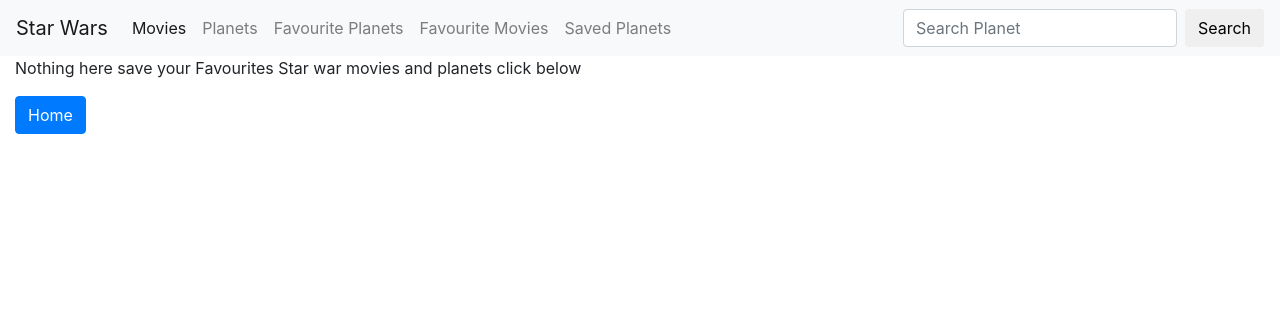
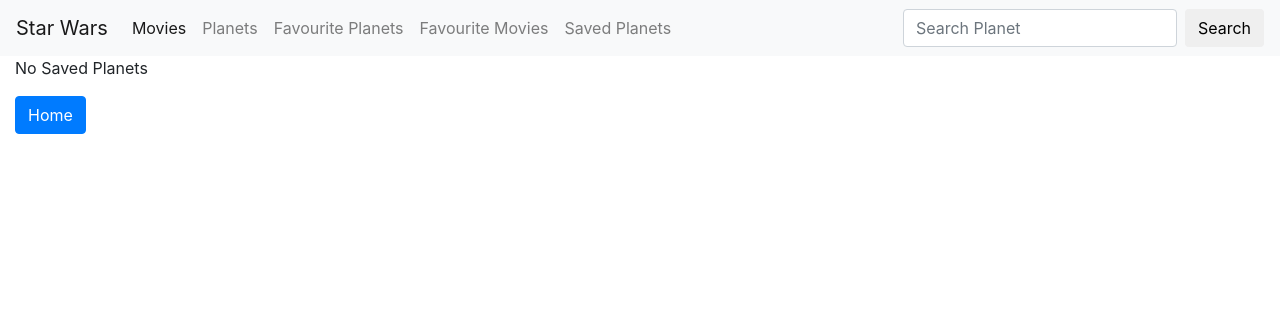
Before and after one commit to bhaveshAn/starwars-favourites-app, a Django app: page /saved/planets in a window 1280 px wide. Shown: the top 316 px of the page. Run offline with Django 3.2, Linux system fonts and the light colour scheme; some libraries are stand-ins or nearby versions.

Commit message:
Adds basic app

```diff
--- a/favourite/templates/favourite/favourited.html
+++ b/favourite/templates/favourite/favourited.html
@@ -3,7 +3,7 @@
 {% block content %}
 {% csrf_token %}
     {%if favourited == None%}
-    <p>Nothing here save your Favourites Star war movies and planets click below</p>
+    <p>No Favourited Movies or Planets</p>
     <a href="/" class="btn btn-primary">Home</a>
  {% endif %}
     <div class="row">
--- a/favourite/templates/favourite/saved.html
+++ b/favourite/templates/favourite/saved.html
@@ -3,7 +3,7 @@
 {% block content %}
 {% csrf_token %}
     {%if saved == None%}
-    <p>Nothing here save your Favourites Star war movies and planets click below</p>
+    <p>No Saved Planets</p>
     <a href="/" class="btn btn-primary">Home</a>
  {% endif %}
     <div class="row">
--- a/starwars/settings/common.py
+++ b/starwars/settings/common.py
@@ -104,6 +104,5 @@ USE_TZ = True
 # Static files (CSS, JavaScript, Images)
 # https://docs.djangoproject.com/en/1.10/howto/static-files/
 STATIC_URL = "/static/"
-STATICFILES_DIRS = [os.path.join(BASE_DIR, "static")]
 
 STATIC_ROOT = os.path.join(BASE_DIR, "static_root")
```
Also changed, not shown: README.md (added), 1 other file.
